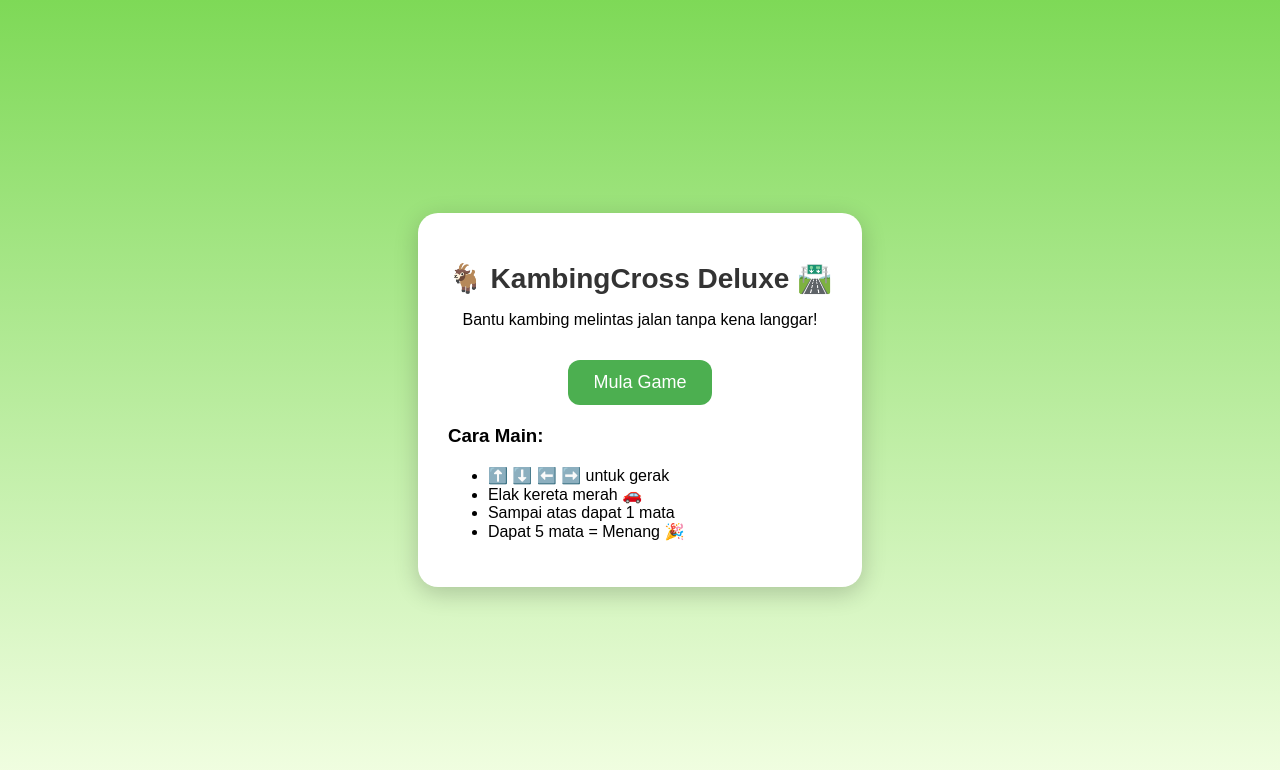
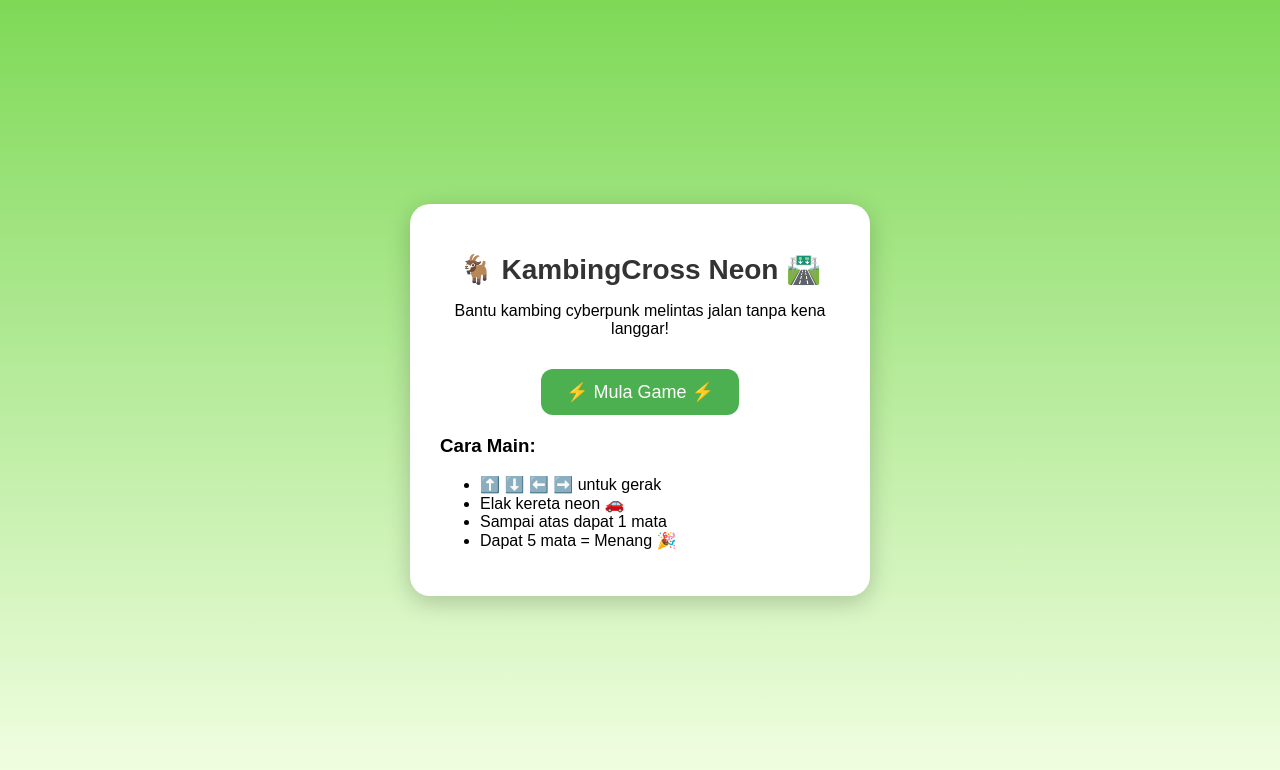
Before and after one commit to cemajik2-lab/kambingcross-clone, a plain HTML site: page index.html in a window 1280 px wide. Drawn offline with Linux system fonts and the light colour scheme.

Commit message:
index.html

```diff
--- a/index.html
+++ b/index.html
@@ -3,19 +3,19 @@
 <head>
   <meta charset="UTF-8">
   <meta name="viewport" content="width=device-width, initial-scale=1.0">
-  <title>KambingCross Deluxe</title>
+  <title>KambingCross Neon</title>
   <link rel="stylesheet" href="style.css">
 </head>
 <body>
   <div id="menu">
-    <h1>🐐 KambingCross Deluxe 🛣️</h1>
-    <p>Bantu kambing melintas jalan tanpa kena langgar!</p>
-    <button id="startBtn">Mula Game</button>
-    <div class="howto">
+    <h1 class="neonTitle">🐐 KambingCross Neon 🛣️</h1>
+    <p class="subtitle">Bantu kambing cyberpunk melintas jalan tanpa kena langgar!</p>
+    <button id="startBtn">⚡ Mula Game ⚡</button>
+    <div class="howto glass">
       <h3>Cara Main:</h3>
       <ul>
         <li>⬆️ ⬇️ ⬅️ ➡️ untuk gerak</li>
-        <li>Elak kereta merah 🚗</li>
+        <li>Elak kereta neon 🚗</li>
         <li>Sampai atas dapat 1 mata</li>
         <li>Dapat 5 mata = Menang 🎉</li>
       </ul>
@@ -24,12 +24,12 @@
 
   <div id="gameWrapper" class="hidden">
     <canvas id="gameCanvas" width="400" height="500"></canvas>
-    <div id="ui">
+    <div id="ui" class="glass">
       <p id="scoreText">Score: 0</p>
     </div>
-    <div id="overlay" class="hidden">
+    <div id="overlay" class="hidden glass">
       <h2 id="overlayMsg"></h2>
-      <button id="retryBtn">Main Lagi</button>
+      <button id="retryBtn">🔁 Main Lagi</button>
     </div>
   </div>
 
```
